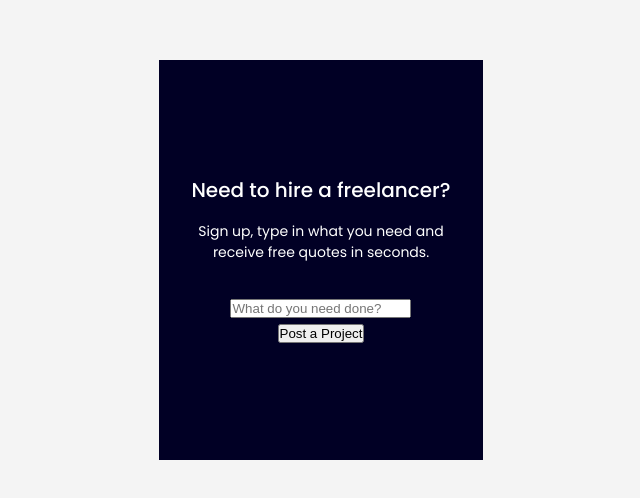
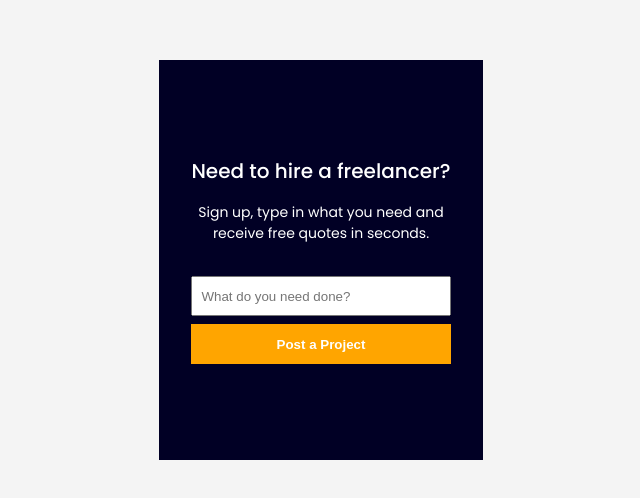
Before and after one commit to eumateusvidal/01-modern-html-css, a plain HTML site: page html-sandbox-starter/05-box-model-and-positioning/09-freelance-form-challenge/index.html in a window 1280 px wide. Shown: the part 140-638 px from the top of the page, without its empty margins (319-959 px from the left). Drawn offline with Linux system fonts and the light colour scheme.

Commit message:
form challenge

```diff
--- a/html-sandbox-starter/05-box-model-and-positioning/09-freelance-form-challenge/styles.css
+++ b/html-sandbox-starter/05-box-model-and-positioning/09-freelance-form-challenge/styles.css
@@ -45,3 +45,19 @@ body {
   margin: 0 auto;
   margin-bottom: 2rem;
 }
+
+.form-group input {
+  min-height: 2.5rem;
+  width: 100%;
+  padding-left: 0.5rem;
+  margin-bottom: 0.5rem;
+}
+
+.form-group button {
+  width: 100%;
+  min-height: 2.5rem;
+  font-weight: bold;
+  background-color: orange;
+  border: orange;
+  color: white;
+}
```
